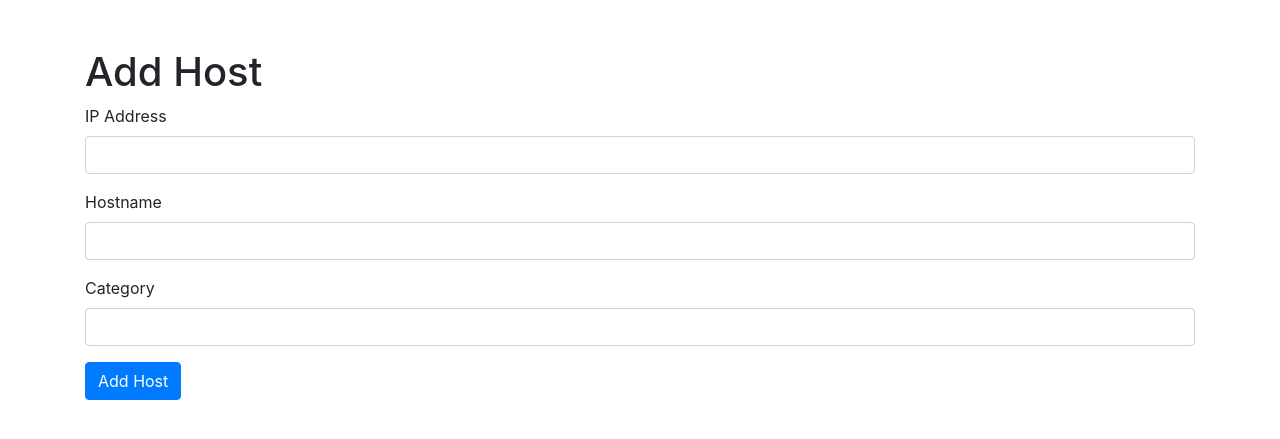
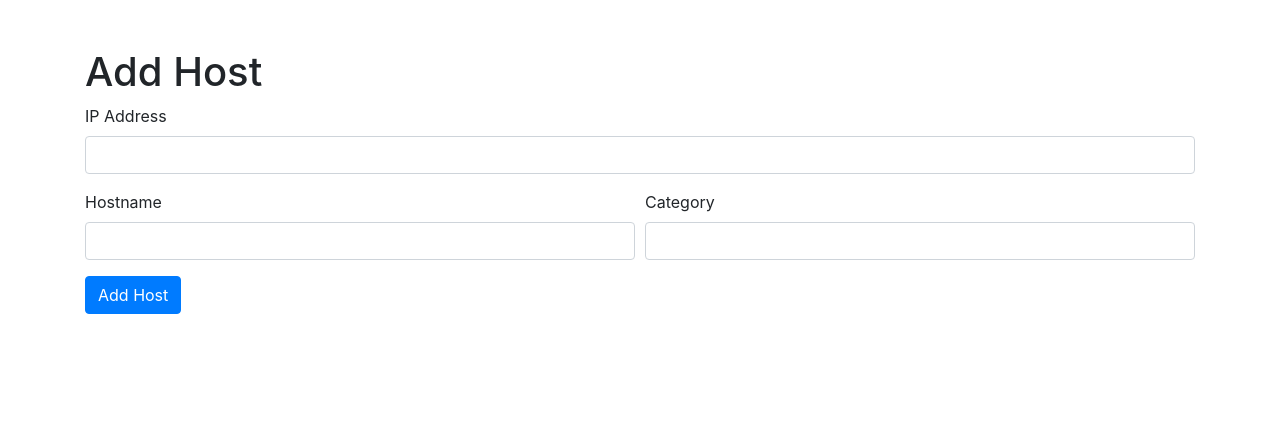
Before and after one commit to thejordanprice/network-status, a Flask app: page /add in a window 1280 px wide. Shown: the part 56-495 px from the top of the page. Run offline with Flask 3, Linux system fonts and the light colour scheme; some libraries are stand-ins or nearby versions.

Commit message:
minor changes to add/edit

```diff
--- a/templates/add.html
+++ b/templates/add.html
@@ -15,13 +15,15 @@
             <label for="ip">IP Address</label>
             <input type="text" class="form-control" id="ip" name="ip" required>
         </div>
-            <div class="form-group">
+        <div class="form-row">
+            <div class="form-group col-md-6">
                 <label for="hostname">Hostname</label>
                 <input type="text" class="form-control" id="hostname" name="hostname">
             </div>
-            <div class="form-group">
+            <div class="form-group col-md-6">
                 <label for="category">Category</label>
                 <input type="text" class="form-control" id="category" name="category">
+            </div>
         </div>
         <button type="submit" class="btn btn-primary">Add Host</button>
     </form>
--- a/templates/edit.html
+++ b/templates/edit.html
@@ -15,13 +15,15 @@
             <label for="ip">IP Address</label>
             <input type="text" class="form-control" id="ip" name="ip" value="{{ ip }}" required>
         </div>
-            <div class="form-group">
+        <div class="form-row">
+            <div class="form-group col-md-6">
                 <label for="hostname">Hostname</label>
                 <input type="text" class="form-control" id="hostname" name="hostname" value="{{ hostname }}">
             </div>
-            <div class="form-group">
+            <div class="form-group col-md-6">
                 <label for="category">Category</label>
                 <input type="text" class="form-control" id="category" name="category" value="{{ category }}">
+            </div>
         </div>
         <button type="submit" class="btn btn-primary">Save Host</button>
     </form>
```
Lines whose indentation alone changed are shown as unchanged.
